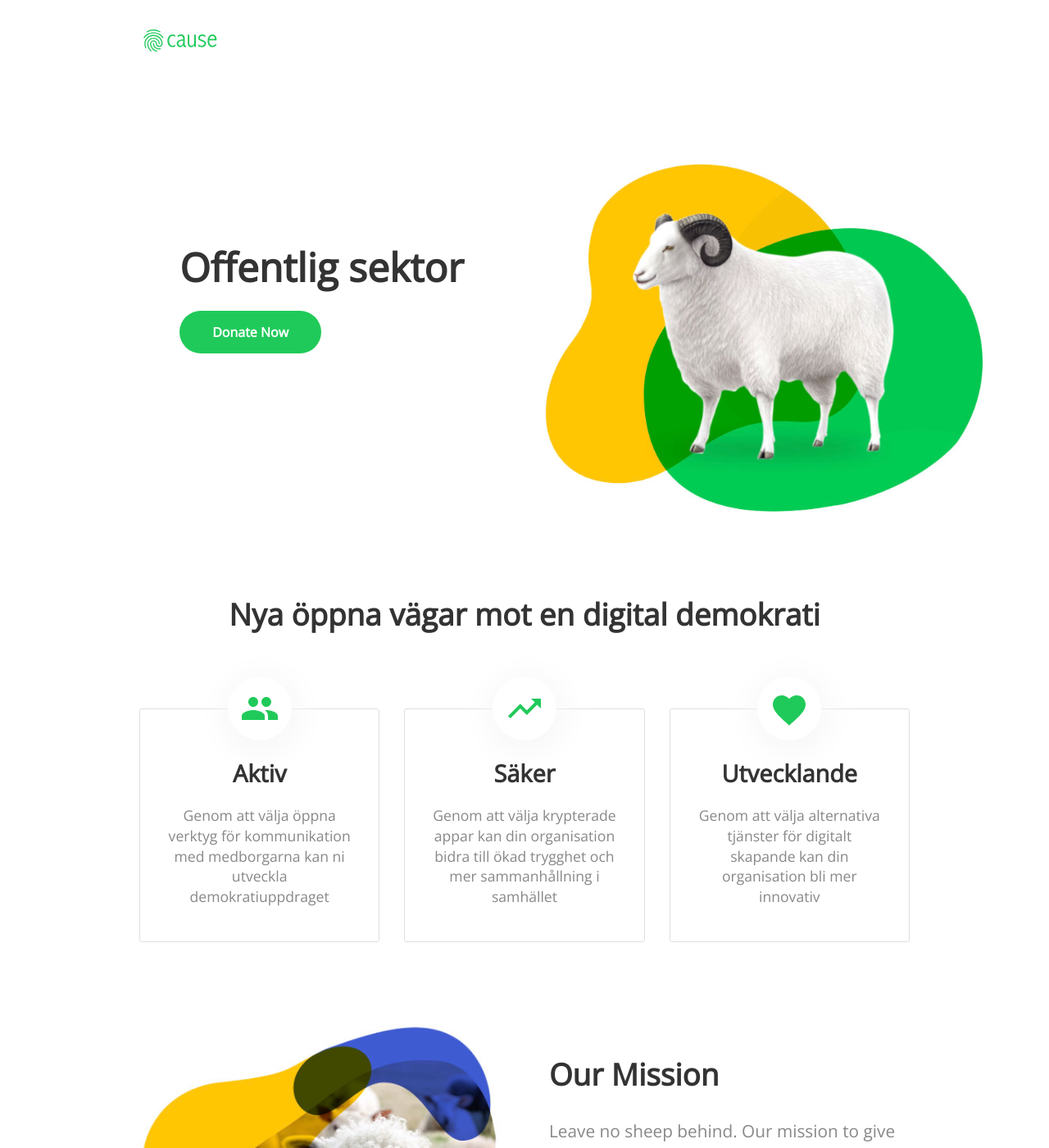
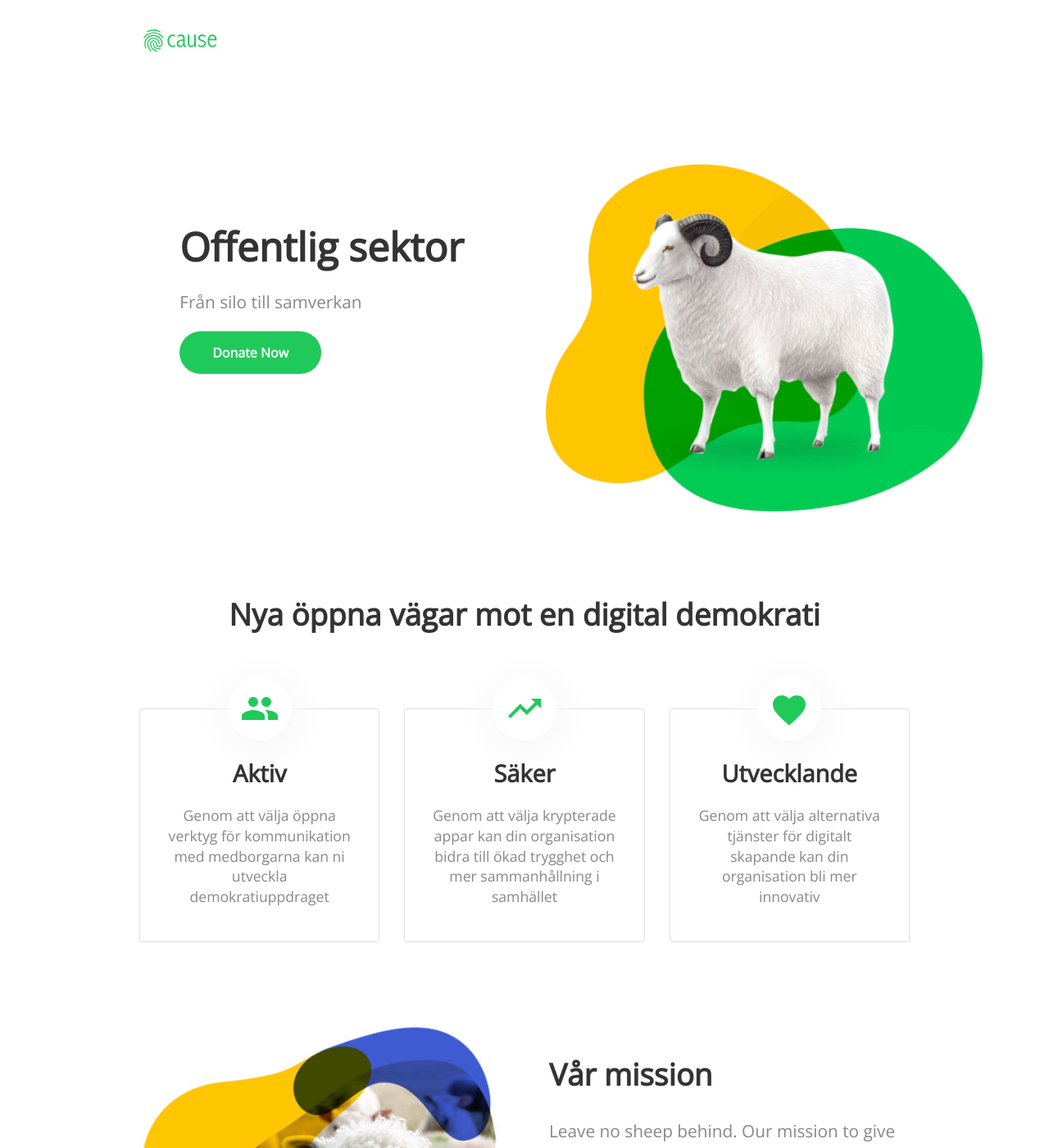
Before and after one commit to Sakrecoer/mittdata.se, a Jekyll site: the page built from offentlig-sektor.html, in a window 1280 px wide and 1400 px high. Shown: the whole window at 82% size. Built offline with Jekyll 4.4.1, drawn with Linux system fonts in a browser that asks for light colours; nearby versions of some CDN libraries; a script that is not in the unit is left out.

Commit message:
Updated 'offentlig-sektor.html' via CloudCannon

```diff
--- a/offentlig-sektor.html
+++ b/offentlig-sektor.html
@@ -11,7 +11,7 @@ title: Offentlig-Sektor
 					Offentlig sektor
 				</h1>
 				<p class="editable">
-
+					Fr&aring;n silo till samverkan
 				</p>
 				<div class="button">
 					<a href="#donate">Donate Now</a>
@@ -69,7 +69,7 @@ title: Offentlig-Sektor
 		</div>
 		<div>
 			<h2 class="editable">
-				Our Mission
+				V&aring;r mission
 			</h2>
 
 			<p class="editable">
```
